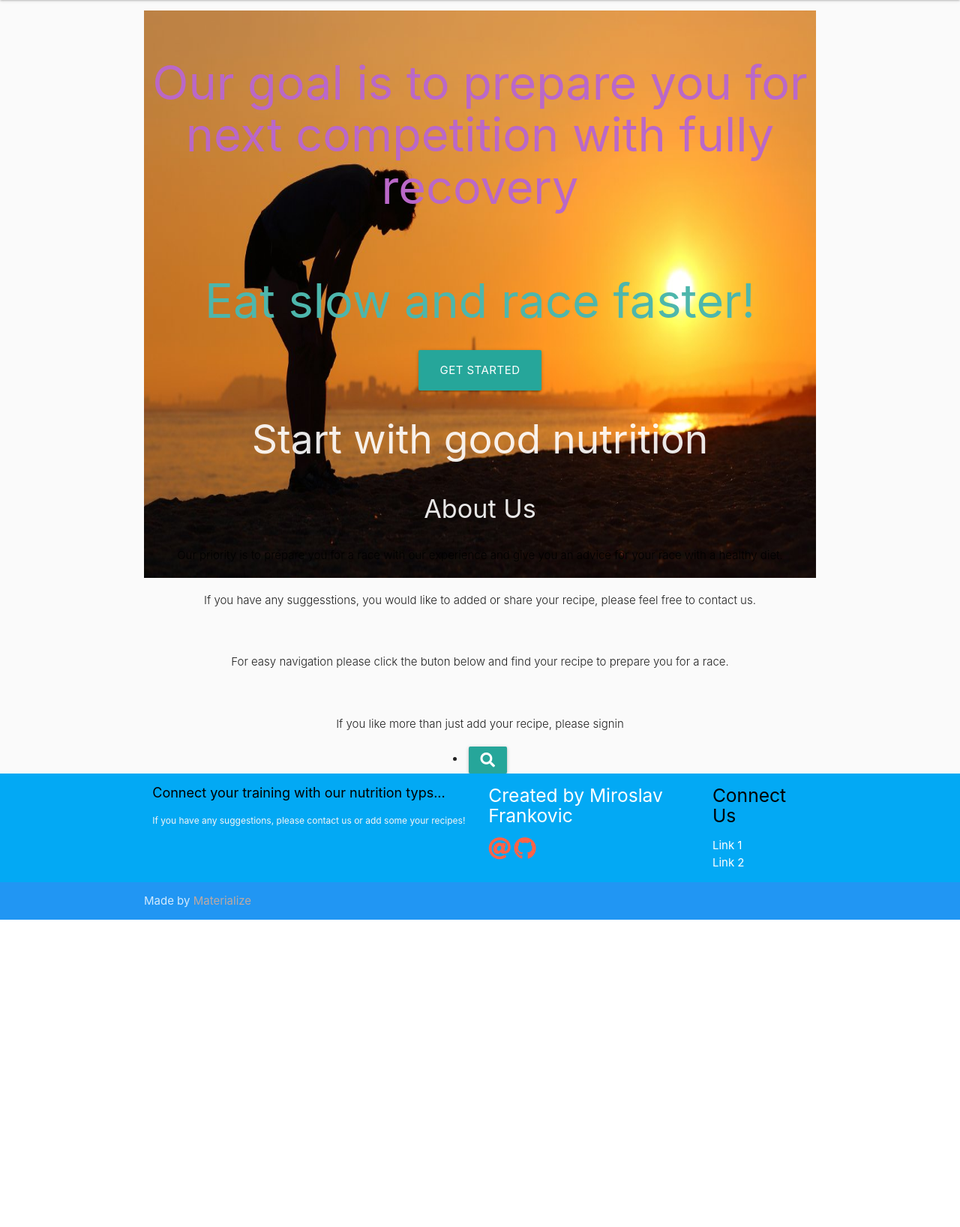
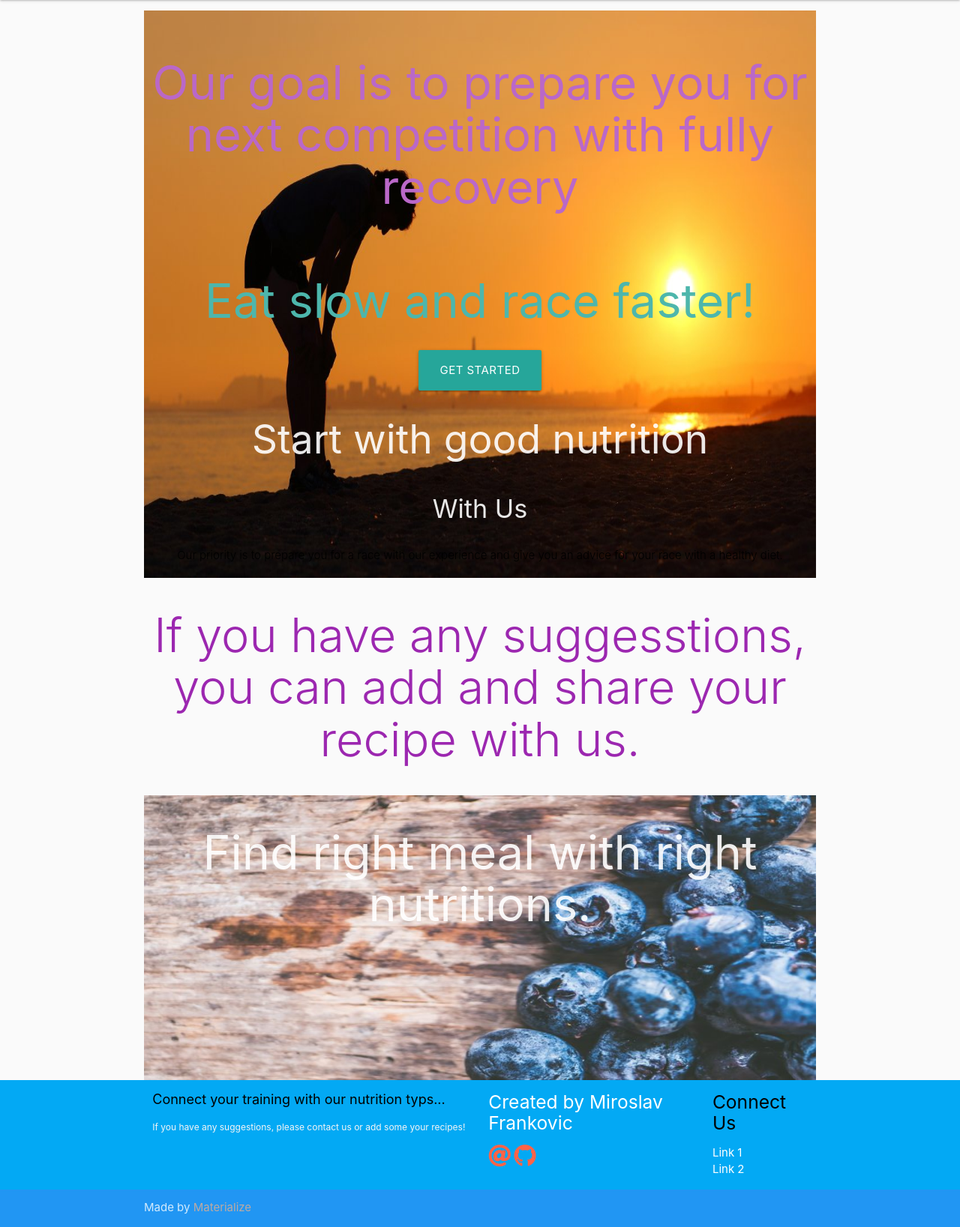
Before and after one commit to mirofrankovic/cookbook-trisport-project-03, a Flask app: page / in a window 1280 px wide. Shown: the part 65-1702 px from the top of the page at 75% size. Before the commit the page ends 1292 px from the top, so only its background shows below. Run offline with Flask 2, Linux system fonts and the light colour scheme; data that the repository does not hold is empty; some libraries are stand-ins or nearby versions.

Commit message:
added an image

```diff
--- a/templates/getready.html
+++ b/templates/getready.html
@@ -10,7 +10,7 @@
 
 
 <!--<div class="container">-->
-<div id="index-banner"></div>
+<div id="index-banner">
     <div class="section no-pad-bot">
       <div class="parallax-container">
 
@@ -26,7 +26,7 @@
         <br>
         <h2 class="center col s12 lighten">Start with good nutrition</h2>
         <br>
-        <h4 class="center">About Us</h4>
+        <h4 class="center">With Us</h4>
         <br>
         <p class="center-align black-text light">Our priority is to prepare you for a race with our experience and give you an advice for your race with a healthy diet.</p>
 
@@ -44,13 +44,10 @@
 
 
 
-        <p class="center-align light">If you have any suggesstions, you would like to added or share your recipe, please feel free to contact us.</p>
-        <br>
-        <p class="center-align light">For easy navigation please click the buton below and find your recipe to prepare you for a race.</p>
-        <br>
-        <p class="center-align light">If you like more than just add your recipe, please signin</p>
+        <h1 class="center-align col s12 purple-text light">If you have any suggesstions, you can add and share your recipe with us.</h1>
 
-      </div>
+
+     <!-- </div>
       {% block search_form_btn %}
 						<li id="search-form-toggle" class="nav-item center">
 							<a href="/search_form" id="search-btn" class="btn btn-outline-info">
@@ -59,7 +56,17 @@
 						</li>
 			{% endblock search_form_btn %}
 
+    </div>-->
+    <div class="section no-pad-bot">
+    <div class="parallax-container">
+
+       <img class="parallax" src="static/images/blueberries.jpeg" alt="nutrition" style="width:100%;height:100%;">
+       <h1 class="center-align col s12 lighten">Find right meal with right nutritions.</p>
+
+
     </div>
+    </div>
+
 
 
 </div>
```
Also changed, not shown: templates/login.html (+1 -14 lines).
